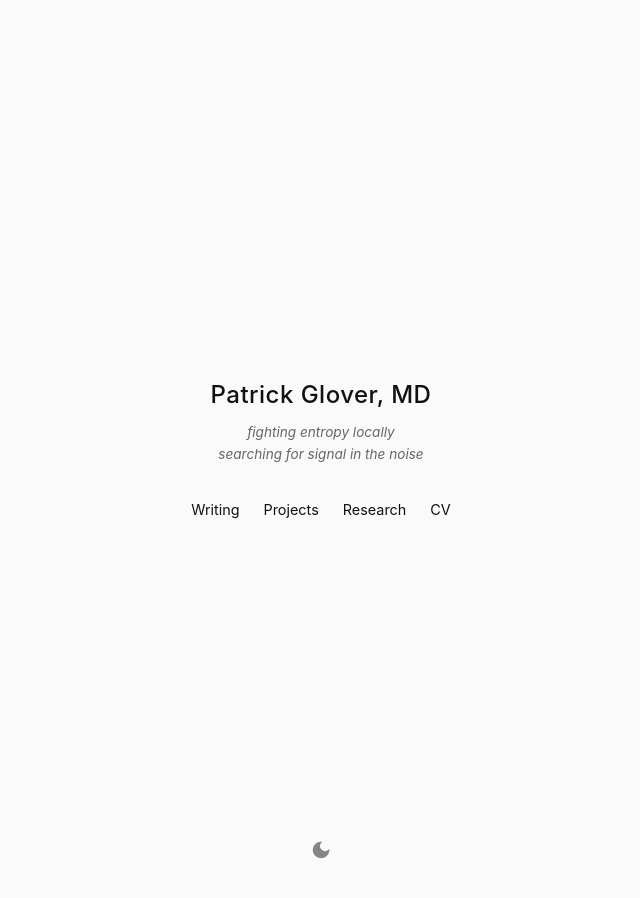
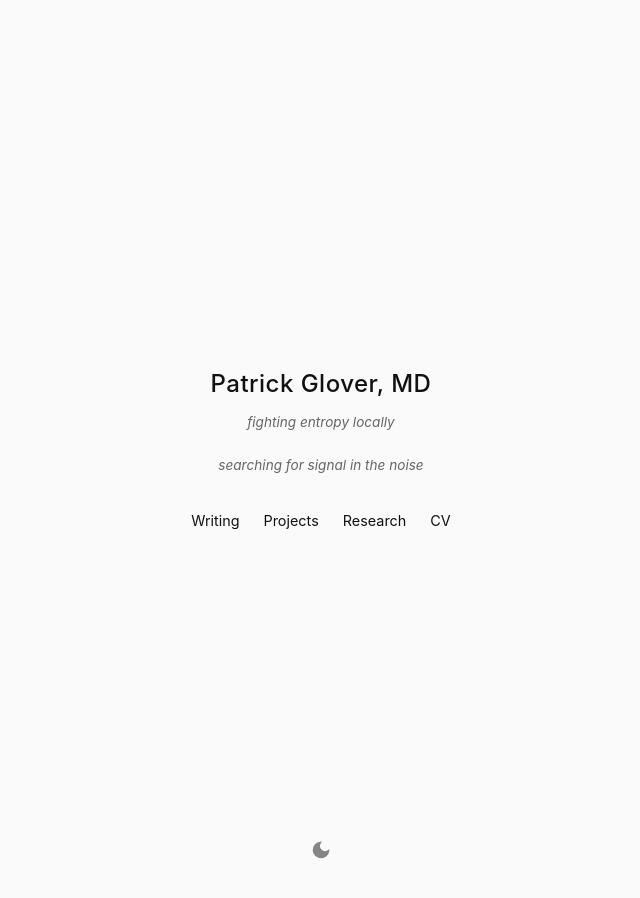
Before and after one commit to patrick-glover/patrick-glover.github.io, a Jekyll site: the page built from index.html, in a window 1280 px wide. Shown: the whole page, without its empty margins (319-959 px from the left). Built offline with Jekyll 4.4.1, drawn with Linux system fonts in a browser that asks for light colours.

Commit message:
Homepage line break

```diff
--- a/index.html
+++ b/index.html
@@ -4,7 +4,7 @@ layout: default
 <div class="home-centered">
     <main>
         <h1>Patrick Glover, MD</h1>
-        <p class="tagline">fighting entropy locally<br>searching for signal in the noise</p>
+        <p class="tagline">fighting entropy locally<br><br>searching for signal in the noise</p>
         <nav>
             <a href="/writing/">Writing</a>
             <a href="/projects/">Projects</a>
```
